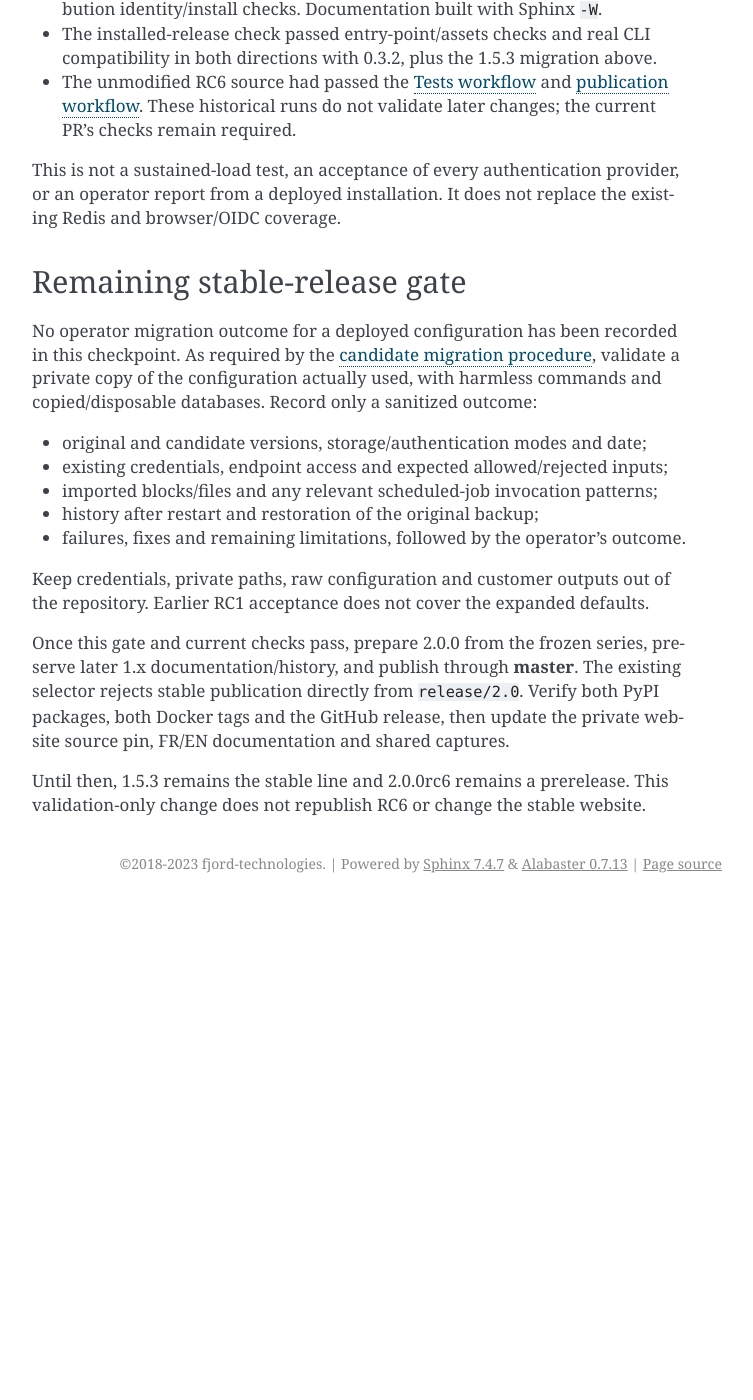
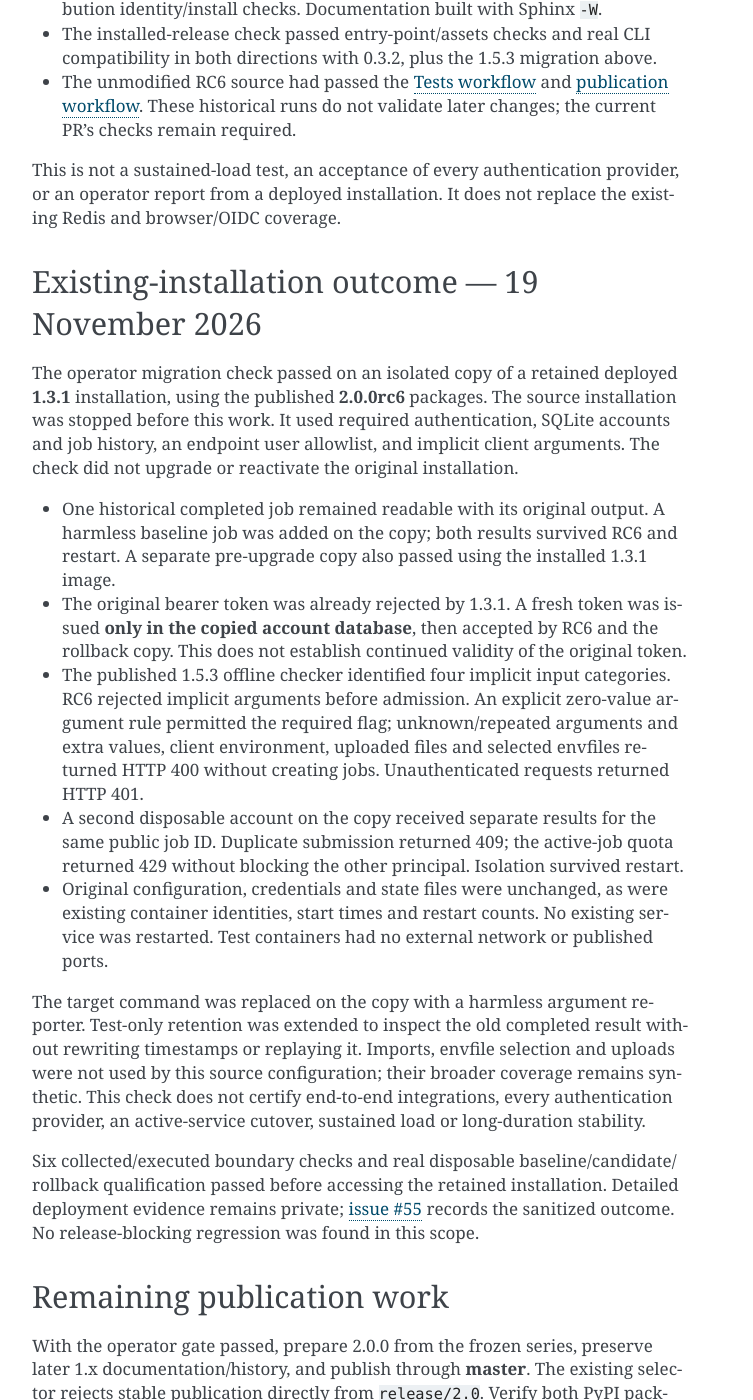
Before and after one commit to decryptus/auton, a Sphinx documentation site: the page built from docs/2.0-migration-acceptance.md, in a window 1280 px wide and 1400 px high, scrolled down 1417 px. Shown: the whole window, without its empty margins (388-1141 px from the left). Built offline with Sphinx 7.4.7, drawn with Linux system fonts in a browser that asks for light colours; before the commit the page ends 2320 px from its top, so only the background shows below that; some of the changed text lies outside the part shown.

Commit message:
Record RC6 migration acceptance on retained installation state

```diff
--- a/docs/2.0-migration-acceptance.md
+++ b/docs/2.0-migration-acceptance.md
@@ -67,27 +67,51 @@ This is not a sustained-load test, an acceptance of every authentication provide
 or an operator report from a deployed installation. It does not replace the
 existing Redis and browser/OIDC coverage.
 
-## Remaining stable-release gate
+## Existing-installation outcome — 19 November 2026
 
-No operator migration outcome for a deployed configuration has been recorded in
-this checkpoint. As required by the [candidate migration procedure](release-2.0.0rc3.md),
-validate a private copy of the configuration actually used, with harmless
-commands and copied/disposable databases. Record only a sanitized outcome:
+The operator migration check passed on an isolated copy of a retained deployed
+**1.3.1** installation, using the published **2.0.0rc6** packages. The source
+installation was stopped before this work. It used required authentication,
+SQLite accounts and job history, an endpoint user allowlist, and implicit client
+arguments. The check did not upgrade or reactivate the original installation.
 
-- original and candidate versions, storage/authentication modes and date;
-- existing credentials, endpoint access and expected allowed/rejected inputs;
-- imported blocks/files and any relevant scheduled-job invocation patterns;
-- history after restart and restoration of the original backup;
-- failures, fixes and remaining limitations, followed by the operator's outcome.
+- One historical completed job remained readable with its original output.
+  A harmless baseline job was added on the copy; both results survived RC6 and
+  restart. A separate pre-upgrade copy also passed using the installed 1.3.1 image.
+- The original bearer token was already rejected by 1.3.1. A fresh token was
+  issued **only in the copied account database**, then accepted by RC6 and the
+  rollback copy. This does not establish continued validity of the original token.
+- The published 1.5.3 offline checker identified four implicit input categories.
+  RC6 rejected implicit arguments before admission. An explicit zero-value
+  argument rule permitted the required flag; unknown/repeated arguments and
+  extra values, client environment, uploaded files and selected envfiles returned
+  HTTP 400 without creating jobs. Unauthenticated requests returned HTTP 401.
+- A second disposable account on the copy received separate results for the
+  same public job ID. Duplicate submission returned 409; the active-job quota
+  returned 429 without blocking the other principal. Isolation survived restart.
+- Original configuration, credentials and state files were unchanged, as were
+  existing container identities, start times and restart counts. No existing
+  service was restarted. Test containers had no external network or published ports.
 
-Keep credentials, private paths, raw configuration and customer outputs out of
-the repository. Earlier RC1 acceptance does not cover the expanded defaults.
+The target command was replaced on the copy with a harmless argument reporter.
+Test-only retention was extended to inspect the old completed result without
+rewriting timestamps or replaying it. Imports, envfile selection and uploads were
+not used by this source configuration; their broader coverage remains synthetic.
+This check does not certify end-to-end integrations, every authentication provider,
+an active-service cutover, sustained load or long-duration stability.
 
-Once this gate and current checks pass, prepare 2.0.0 from the frozen series,
+Six collected/executed boundary checks and real disposable baseline/candidate/
+rollback qualification passed before accessing the retained installation.
+Detailed deployment evidence remains private; [issue #55](https://github.com/decryptus/auton/issues/55)
+records the sanitized outcome. No release-blocking regression was found in this scope.
+
+## Remaining publication work
+
+With the operator gate passed, prepare 2.0.0 from the frozen series,
 preserve later 1.x documentation/history, and publish through **master**. The
 existing selector rejects stable publication directly from `release/2.0`.
 Verify both PyPI packages, both Docker tags and the GitHub release, then update
 the private website source pin, FR/EN documentation and shared captures.
 
-Until then, 1.5.3 remains the stable line and 2.0.0rc6 remains a prerelease.
+Until publication is verified, 1.5.3 remains the stable line and 2.0.0rc6 remains a prerelease.
 This validation-only change does not republish RC6 or change the stable website.
```
Also changed, not shown: ROADMAP.md (+9 -7 lines).
